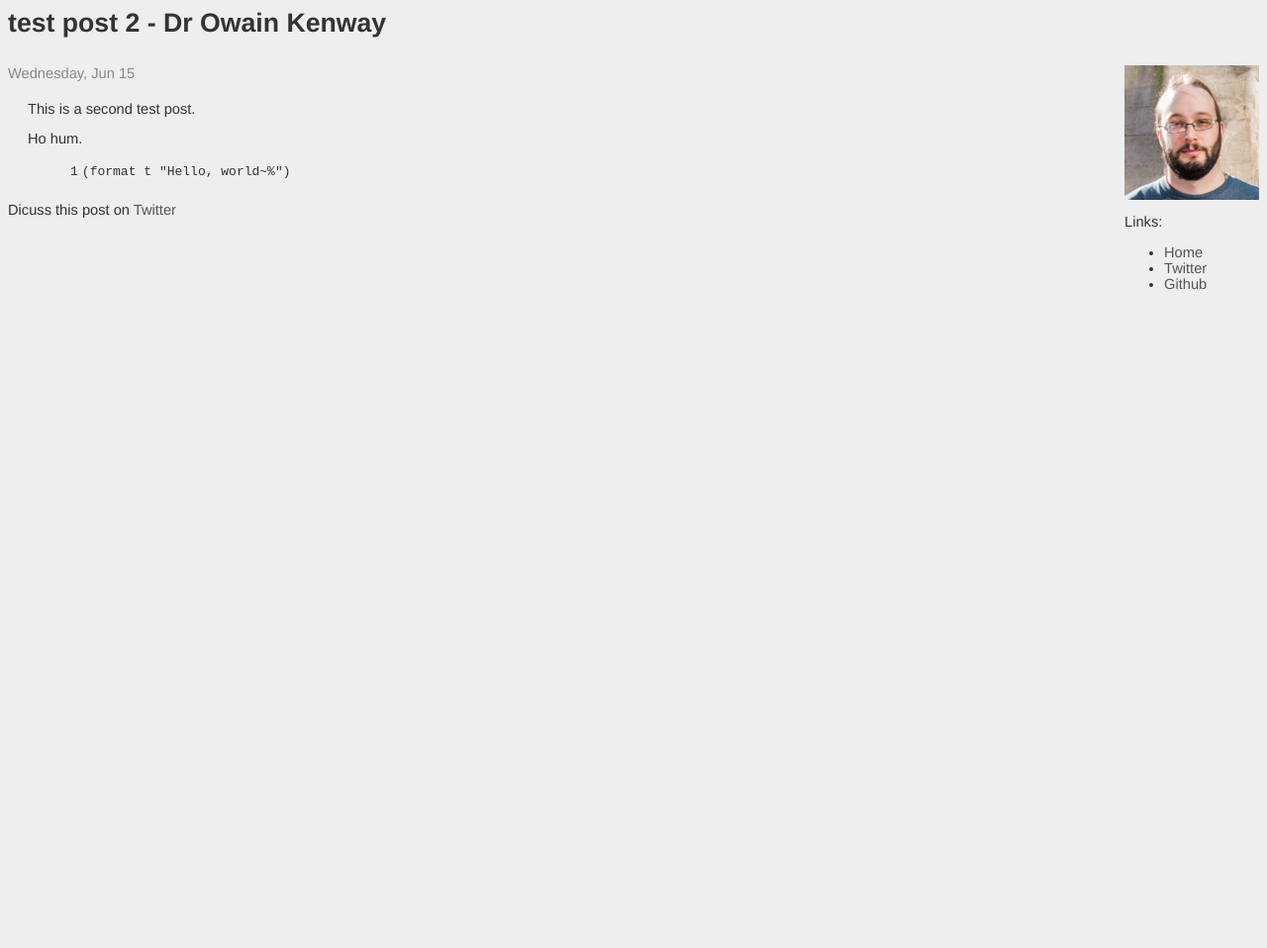
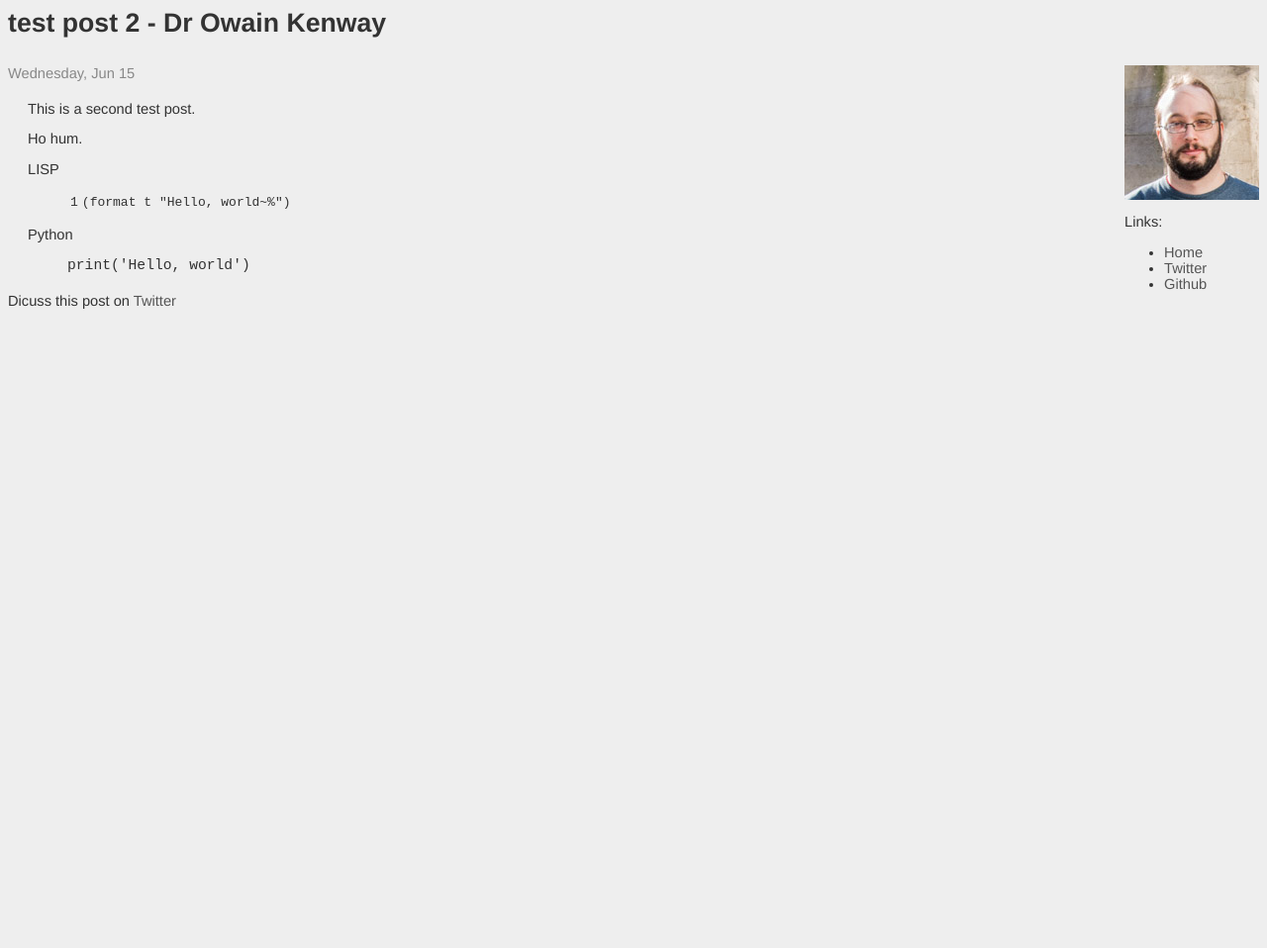
Before and after one commit to owainkenwayucl/owainkenwayucl.github.io, a Jekyll site: the page built from _posts/2016-06-15-Testing2.md, in a window 1280 px wide. Shown: the whole page at 99% size. Built offline with Jekyll 4.4.1, drawn with Linux system fonts in a browser that asks for light colours.

Commit message:
Update 2016-06-15-Testing2.md
Try python highlighting.

```diff
--- a/_posts/2016-06-15-Testing2.md
+++ b/_posts/2016-06-15-Testing2.md
@@ -7,6 +7,14 @@ This is a second test post.
 
 Ho hum.
 
+LISP
+
 {% highlight lisp linenos %}
 (format t "Hello, world~%")
 {% endhighlight %}
+
+Python
+
+{% highlight python %}
+print('Hello, world')
+{% endhighlight %}
```
